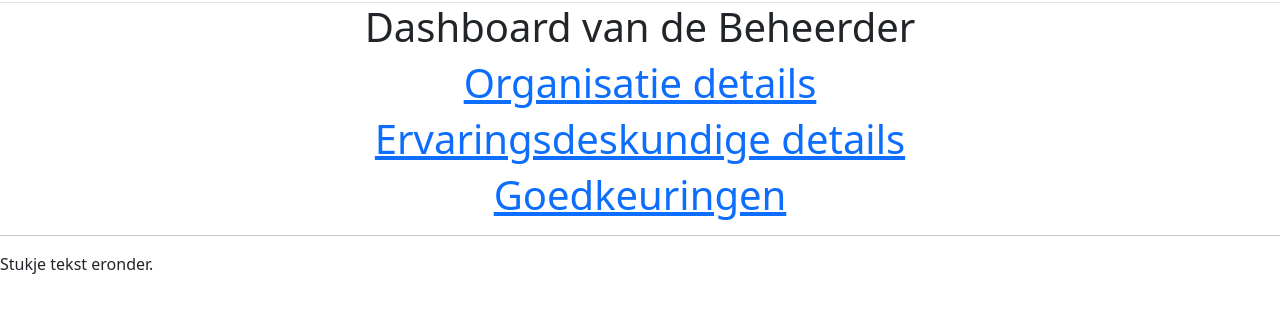
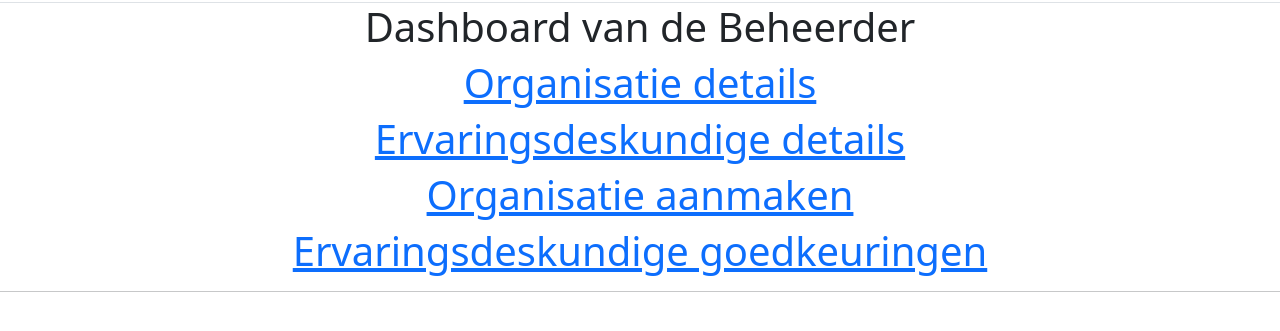
Before and after one commit to Ebay2k/rubberducky-owasp, a Flask app: page /dashboard-bhd in a window 1280 px wide. Shown: the part 70-401 px from the top of the page. Run offline with Flask 3, Linux system fonts and the light colour scheme; the visitor is signed in with stand-in values (Sample User, id 1).

Commit message:
bhd dashboard cs

```diff
--- a/app.py
+++ b/app.py
@@ -358,6 +358,12 @@ def bhd_goedkeuringen():
         return "Geen Toegang", 403
     return render_template("/bhd-goedkeuringen.html")
 
+@app.route("/bhd-org-aanmaken")
+def bhd_org_aanmaken():
+    if session.get("role") != "admin":
+        return "Geen Toegang", 403
+    return render_template("/bhd-org-aanmaken.html")
+
 
 if __name__ == "__main__":
     app.run(debug=True)
--- a/templates/dashboard-bhd.html
+++ b/templates/dashboard-bhd.html
@@ -11,10 +11,10 @@
 <h1>Dashboard van de Beheerder</h1>
     <h1><a href="bhd-org-detail">Organisatie details</a></h1>
     <h1><a href="bhd-ev-detail">Ervaringsdeskundige details</a></h1>
-    <h1><a href="bhd-goedkeuringen">Goedkeuringen</a></h1>
+    <h1><a href="bhd-org-aanmaken">Organisatie aanmaken</a></h1>
+    <h1><a href="bhd-goedkeuringen">Ervaringsdeskundige goedkeuringen</a></h1>
 </center>
 <hr>
-<p1>Stukje tekst eronder.</p1>
     {% endblock %}
 </body>
 </html>
```
Also changed, not shown: templates/bhd-org-aanmaken.html (added, +10 -0 lines).
